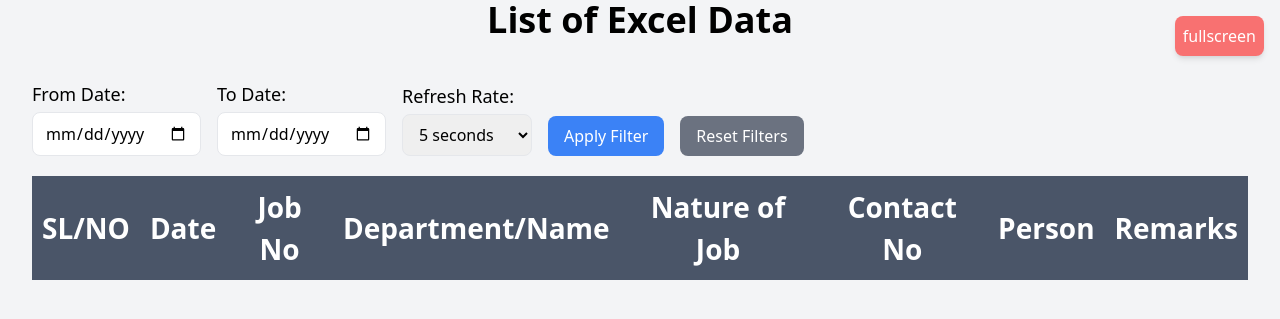
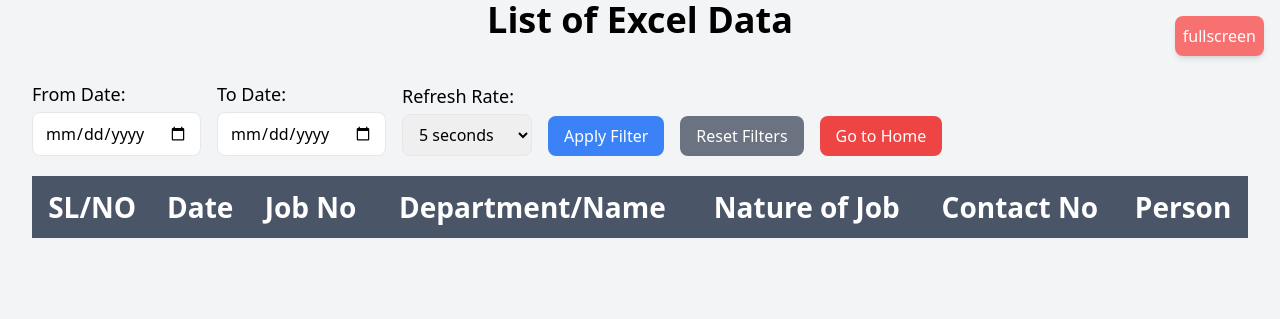
Before and after one commit to SamarpanJ/smithy, a Flask app: page /list2 in a window 1280 px wide. Shown: the top 319 px of the page. Run offline with Flask 3, Linux system fonts and the light colour scheme; data that the repository does not hold is empty.

Commit message:
minor adjustments

```diff
--- a/templates/list2.html
+++ b/templates/list2.html
@@ -79,7 +79,6 @@
             }
         }
 
-
         body.fullscreen-mode th,
         body.fullscreen-mode td {
             font-size: var(--fullscreen-font-size);
@@ -88,7 +87,7 @@
         }
 
         body.fullscreen-mode table {
-            grid-template-columns: repeat(8, var(--fullscreen-column-width));
+            grid-template-columns: repeat(7, var(--fullscreen-column-width));
         }
 
         body.fullscreen-mode .table-container {
@@ -138,7 +137,9 @@
                 <div class="button-row">
                     <button class="bg-blue-500 text-white px-4 py-2 rounded-lg hover:bg-blue-600 focus:outline-none focus:ring-2 focus:ring-blue-500" onclick="applyFilter()">Apply Filter</button>
                     <button class="bg-gray-500 text-white px-4 py-2 rounded-lg hover:bg-gray-600 focus:outline-none focus:ring-2 focus:ring-gray-500" onclick="resetFilters()">Reset Filters</button>
+                    <button class="bg-red-500 text-white px-4 py-2 rounded-lg hover:bg-red-600 focus:outline-none focus:ring-2 focus:ring-red-500" onclick="window.location.href='/'">Go to Home</button>
                 </div>
+
             </div>
         </div>
 
@@ -153,7 +154,6 @@
                         <th>Nature of Job</th>
                         <th>Contact No</th>
                         <th>Person</th>
-                        <th>Remarks</th>
                     </tr>
                 </thead>
                 <tbody id="data-list">
@@ -185,7 +185,6 @@
                             <td>${row[3] || ''}</td>
                             <td>${row[4] || ''}</td>
                             <td>${row[5] || ''}</td>
-                            <td>${row[6] || ''}</td>
                             <td>${row[7] || ''}</td>
                         `;
 
```
Lines whose indentation alone changed are shown as unchanged.
